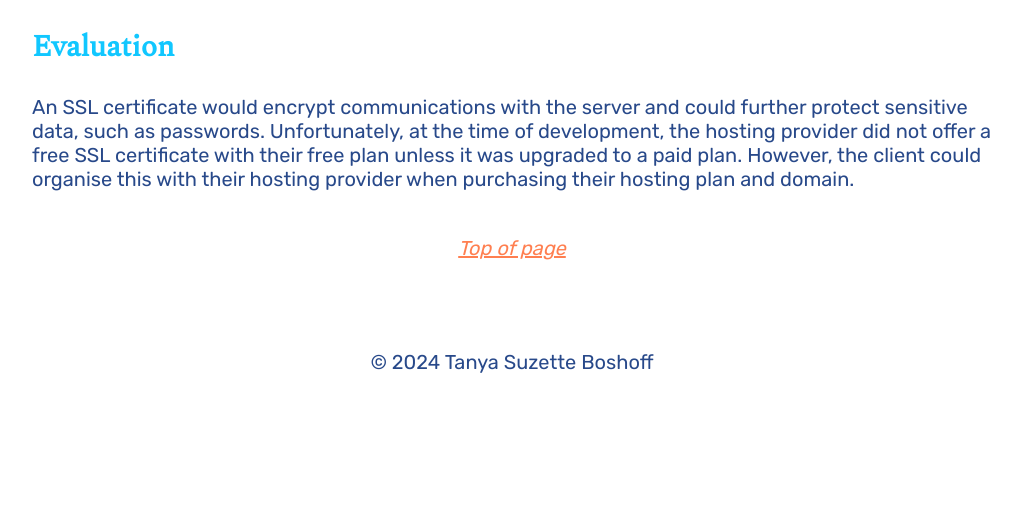
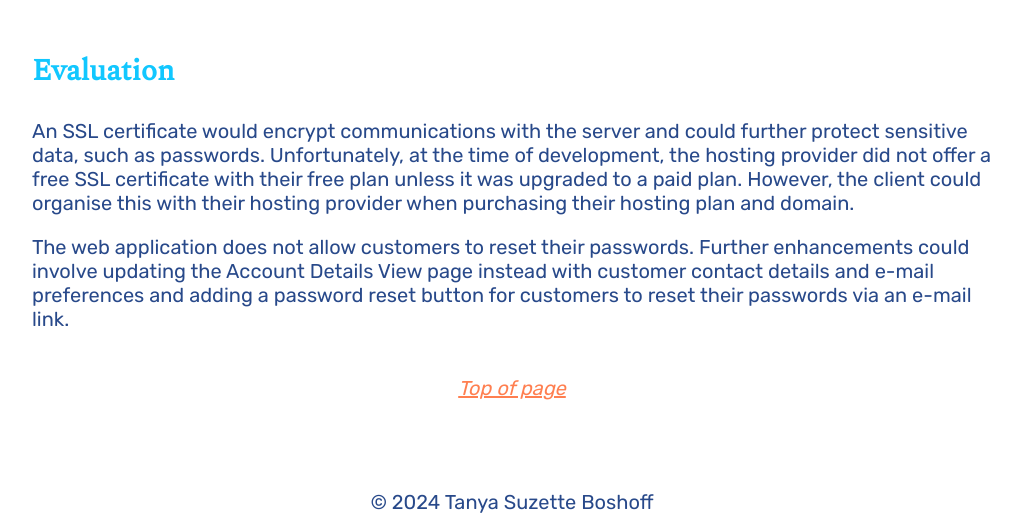
Before and after one commit to TanyabYC/My-diploma-projects, a plain HTML site: page motueka.html in a window 1280 px wide. Shown: the part 3057-3585 px from the top of the page, without its empty margins (128-1149 px from the left). Before the commit the page ends 3476 px from the top, so only its background shows below. Drawn offline with nearby package versions, Linux system fonts and the light colour scheme.

Commit message:
Update motueka html page

```diff
--- a/motueka.html
+++ b/motueka.html
@@ -175,7 +175,8 @@
                     jQuery UI library with a date picker widget for when the user makes or updates a booking.
                 </li>
                 <li>
-                    JavaScript Object Notation &#40;JSON&#41; to search for room availability before making a booking.
+                    JavaScript Object Notation &#40;JSON&#41; to search for room availability before making a
+                    booking and when administrators search for customers.
                 </li>
                 <li>
                     AJAX to help content load asynchronously without waiting for the whole web page to reload.
@@ -274,6 +275,12 @@
                 to a paid plan. However, the client could organise this with their hosting provider when
                 purchasing their hosting plan and domain.
             </p>
+            <p>
+                The web application does not allow customers to reset their passwords. Further enhancements
+                could involve updating the Account Details View page instead with customer contact details
+                and e-mail preferences and adding a password reset button for customers to reset their
+                passwords via an e-mail link.
+            </p>
         </section>
 
         <!-- Navigate to the top of the page -->
```
